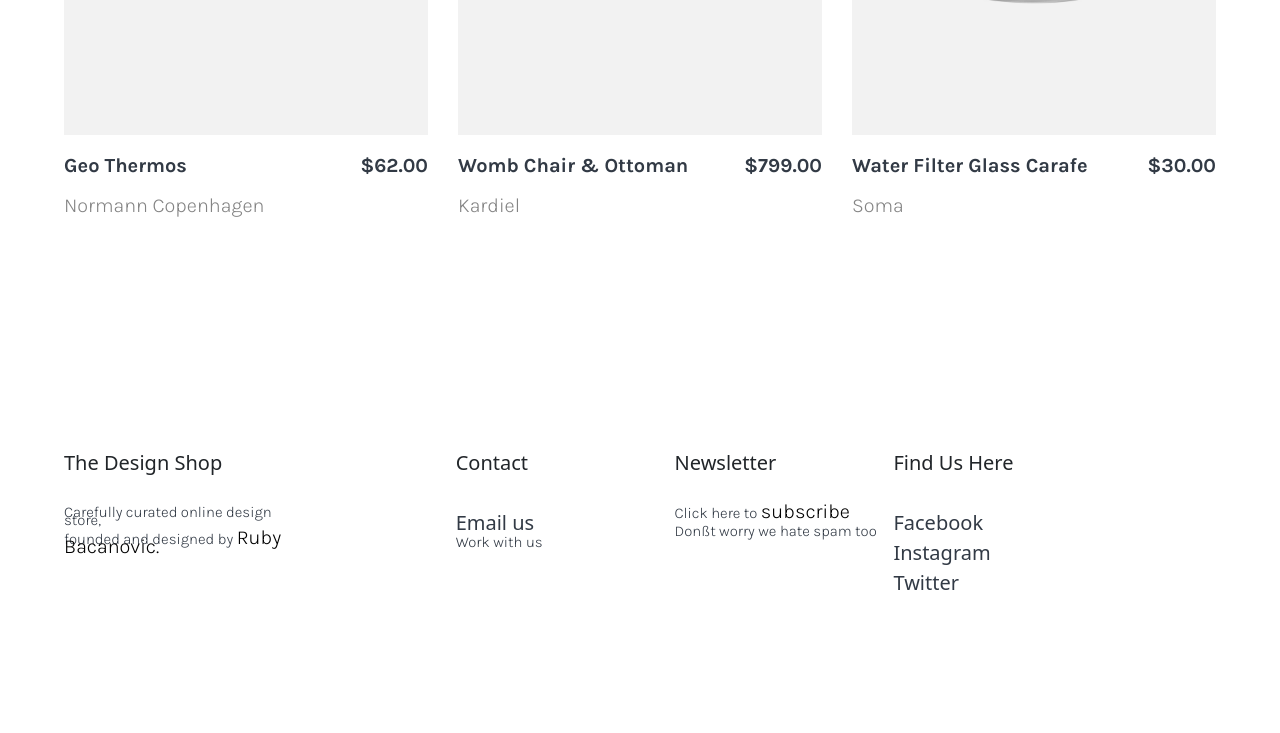
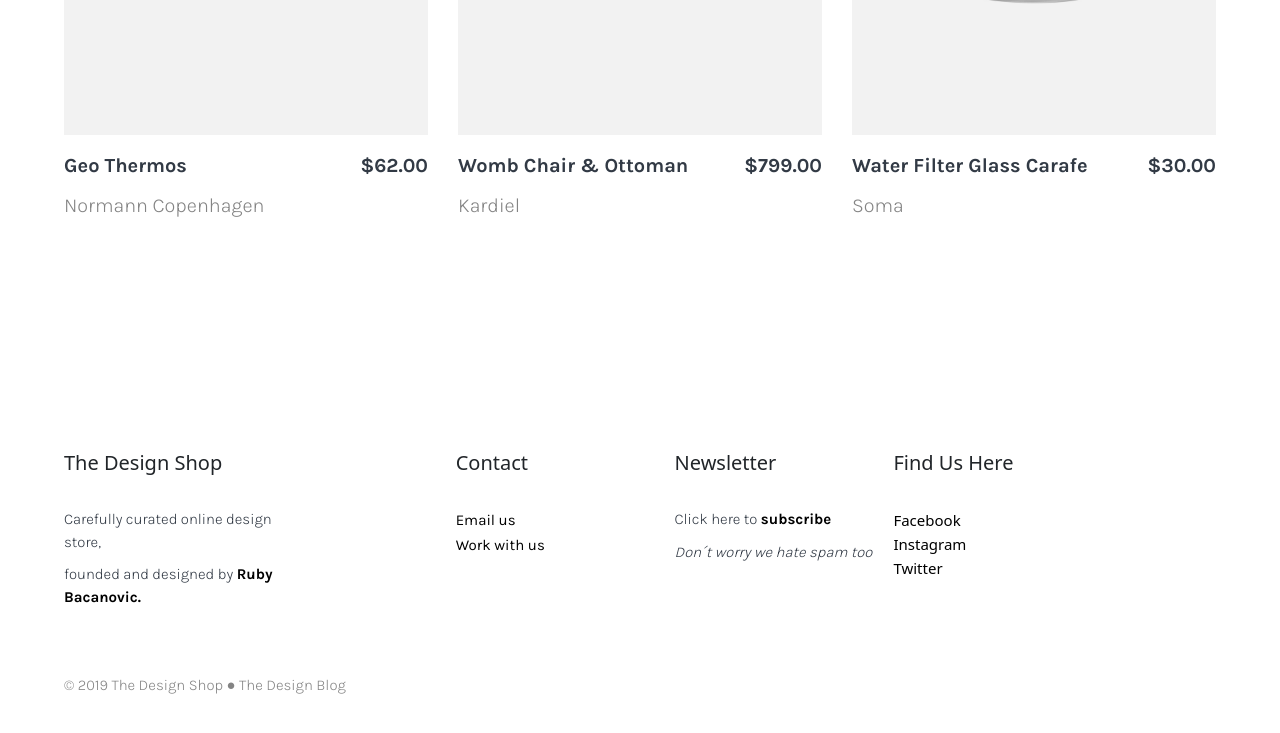
Before and after one commit to miradonis/Desihn-Shop, a plain HTML site: page index.html in a window 1280 px wide. Shown: the part 10167-10900 px from the top of the page. Before the commit the page ends 10765 px from the top, so only its background shows below. Drawn offline with nearby package versions, Linux system fonts and the light colour scheme.

Commit message:
added footer

```diff
--- a/assets/css/style.css
+++ b/assets/css/style.css
@@ -139,6 +139,11 @@ body footer {
     width: 19%;
 }
 
+#menu .contact,
+#menu .find__us {
+    line-height: 3vh;
+}
+
 #menu .box:nth-of-type(2) {
     margin-left: 15%;
 }
@@ -152,21 +157,53 @@ body footer {
     font-size: 1.5rem;
     font-family: Karla-Light;
     color: #323A45;
-    line-height: 1vh;
+}
+
+#menu p i {
+    font-size: 1.5rem;
 }
 
 #menu a {
     text-decoration: none;
     color: #323A45;
-    font-size: 2rem;
+    font-size: 1.5rem;
 }
 
 #menu .box span {
+    font-family: Karla-Bold;
     color: black;
-    font-size: 2rem;
+    font-size: 1.5rem;
 }
 
 #menu .find__us {
     display: flex;
     flex-direction: column;
 }
+
+#menu .find__us a {
+    color: black;
+}
+
+#menu .contact p{
+    font-family: Karla-Regular;
+    color: black;
+}
+
+#menu .contact a {
+    font-family: Karla-Regular;
+    color: black;
+}
+
+footer .copyright p {
+    margin: 7vh 0;
+    font-family: Karla-Light;
+    color: #848484;
+    font-size: 1.5rem;
+}
+
+
+/*
+*====================================================
+*               MEDIA QUERRIES
+*====================================================
+*/
--- a/index.html
+++ b/index.html
@@ -368,10 +368,10 @@
                 <article class="small__pic">
                     <img src="./assets/img/life-15.png" alt="">
                     <div class="product__price">
-                        <p>Swing Arm Wood Desk Lamp</p>
+                        <p>Magic Mouse 2</p>
                         <p>$92.00</p>
                     </div>
-                    <p class="brand__name">Tomons</p>
+                    <p class="brand__name">Apple</p>
                 </article>
             </a>
 
@@ -475,7 +475,7 @@
             <article class="box newsletter">
                 <h3>Newsletter</h3>
                 <p>Click here to <a href="#"><span>subscribe</span></a></p>
-                <p>Donßt worry we hate spam too</p>
+                <p><i>Don´t worry we hate spam too</i></p>
             </article>
             <article class="box find__us">
                 <h3>Find Us Here</h3>
@@ -484,7 +484,11 @@
                 <a href="#">Twitter</a>
             </article>
         </article>
-
+        <article class="copyright">
+            <p>
+                © 2019 The Design Shop ● The Design Blog
+            </p>
+        </article>
     </footer>
 
 
```
Also changed, not shown: assets/img/copyright.png (added), 1 other file.
